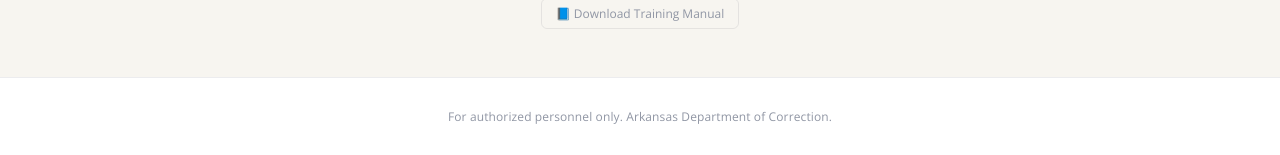
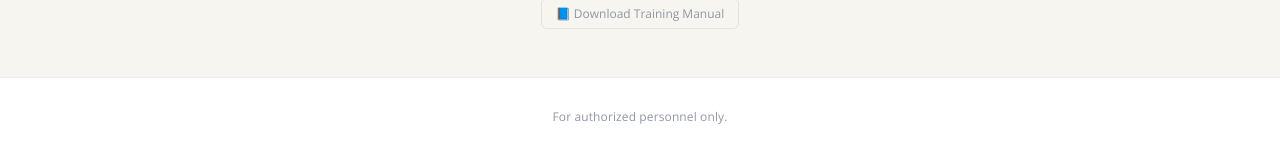
Before and after one commit to justinpeterman-droid/prison-policy-ai, a Python web app: template backend/webapp/templates/home.html in a window 1280 px wide. Shown: the part 1241-1396 px from the top of the page. Run offline with Jinja, Linux system fonts and the light colour scheme; the template is opened without the code that fills it, so the values that code supplies are empty.

Commit message:
Remove Arkansas Department of Correction from homepage footer

```diff
--- a/backend/webapp/templates/home.html
+++ b/backend/webapp/templates/home.html
@@ -209,7 +209,7 @@
 </style>
 
 <footer>
-  <p>For authorized personnel only. Arkansas Department of Correction.</p>
+  <p>For authorized personnel only.</p>
 </footer>
 </body>
 </html>
```
